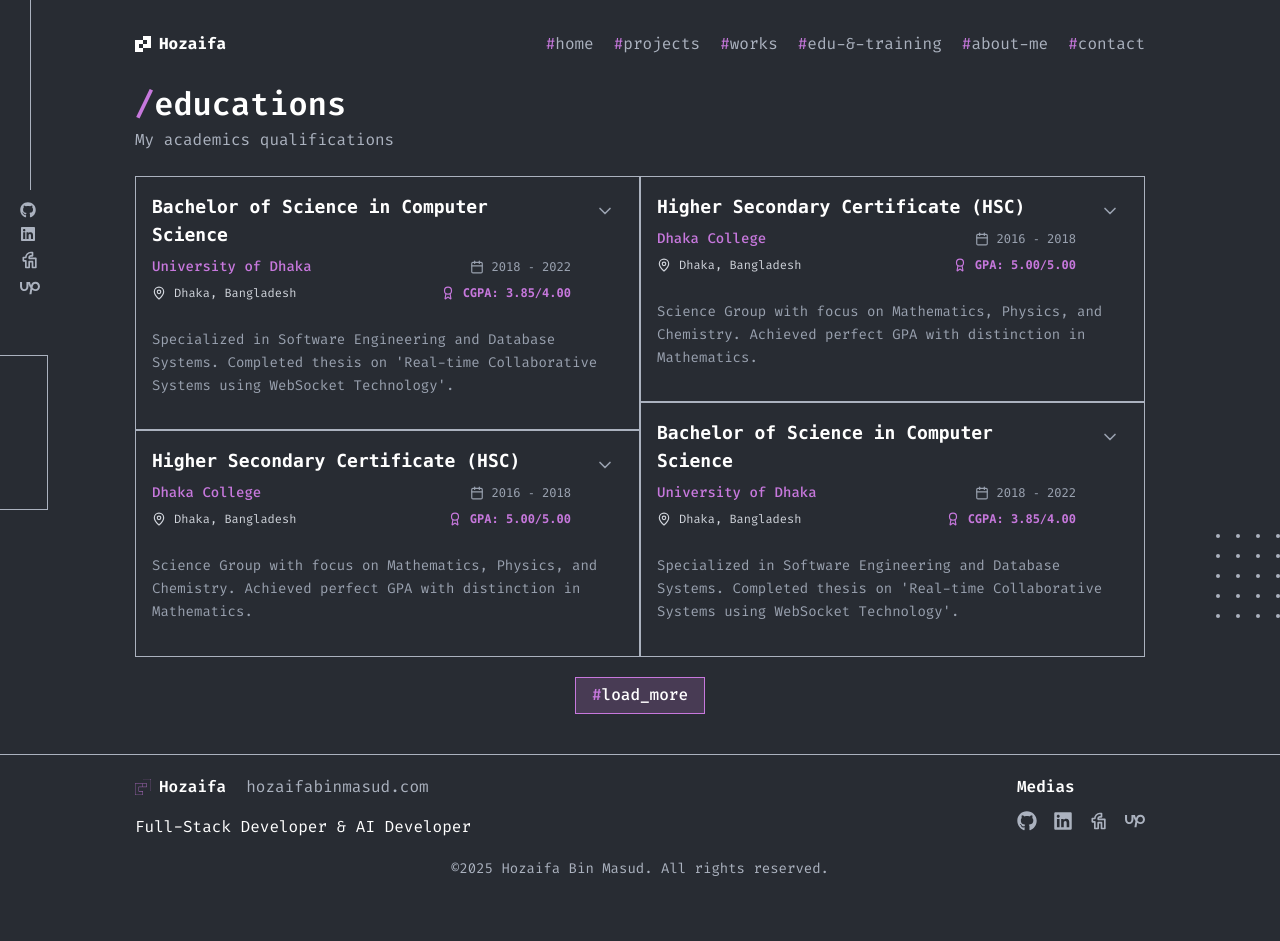
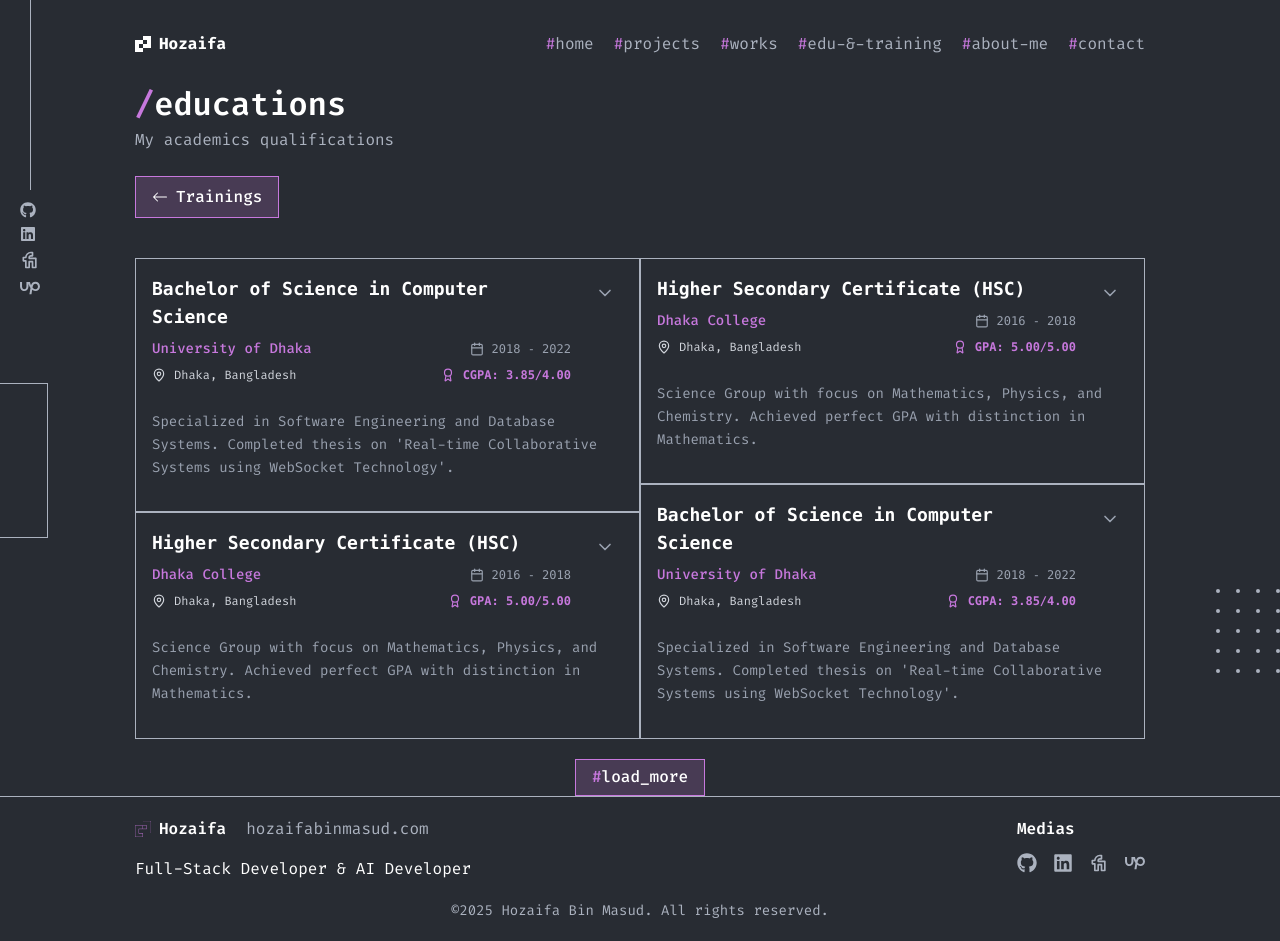
Before and after one commit to hozaifa4you/hozaifabinmasud, a Next.js app: page /educations in a window 1280 px wide. Before the commit the page ends 899 px from the top, so only its background shows below. Built offline with nearby package versions, Linux system fonts and the light colour scheme.

Commit message:
Make some fixed

```diff
--- a/src/app/(pages)/educations/page.tsx
+++ b/src/app/(pages)/educations/page.tsx
@@ -2,6 +2,7 @@
 
 import Link from 'next/link';
 import { useCallback, useState } from 'react';
+import { BsArrowLeft } from 'react-icons/bs';
 import Masonry, { ResponsiveMasonry } from 'react-responsive-masonry';
 
 import { Breadcrumb } from '@/components/breadcrumb';
@@ -28,9 +29,22 @@ const EduAndTrainingsPage = () => {
             subtitle="My academics qualifications"
          />
 
-         <section className="relative mb-10">
+         <section className="relative">
             <div className="container">
-               <ResponsiveMasonry columnsCountBreakPoints={{ 750: 1, 900: 2 }}>
+               <Link
+                  href="/trainings"
+                  className={buttonVariants({
+                     size: 'xl',
+                     variant: 'outlineSecondary',
+                  })}
+               >
+                  <BsArrowLeft /> Trainings
+               </Link>
+
+               <ResponsiveMasonry
+                  className="mt-10"
+                  columnsCountBreakPoints={{ 750: 1, 900: 2 }}
+               >
                   <Masonry>
                      {[...educationData, ...educationData].map((edu, index) => (
                         <EducationCard
--- a/src/app/(pages)/trainings/page.tsx
+++ b/src/app/(pages)/trainings/page.tsx
@@ -3,6 +3,7 @@
 import Link from 'next/link';
 import { useSearchParams } from 'next/navigation';
 import { useCallback, useState } from 'react';
+import { BsArrowLeft } from 'react-icons/bs';
 import Masonry, { ResponsiveMasonry } from 'react-responsive-masonry';
 
 import { Breadcrumb } from '@/components/breadcrumb';
@@ -34,7 +35,17 @@ const TrainingsPage = () => {
 
          <section className="mb-10 overflow-hidden">
             <div className="container">
-               <div className="mb-5 flex flex-wrap items-center gap-3">
+               <Link
+                  href="/educations"
+                  className={buttonVariants({
+                     size: 'xl',
+                     variant: 'outlineSecondary',
+                  })}
+               >
+                  <BsArrowLeft /> Educations
+               </Link>
+
+               <div className="my-5 flex flex-wrap items-center gap-3">
                   <Link
                      className={buttonVariants({
                         variant:
--- a/src/app/test/page.tsx
+++ /dev/null
@@ -1,32 +0,0 @@
-import { Badge } from '@/components/ui/badge';
-import { Button } from '@/components/ui/button';
-
-const Test = () => {
-   return (
-      <div>
-         <div>
-            Button:
-            <div className="flex items-center gap-4">
-               <Button variant="default">Default</Button>
-               <Button variant="link">Link</Button>
-               <Button variant="outline">Outline</Button>
-               <Button variant="secondary">Secondary</Button>
-               <Button variant="outlineSecondary">Outline Secondary</Button>
-            </div>
-         </div>
-
-         <div className="mt-5">
-            Badge:
-            <div className="flex items-center gap-4">
-               <Badge text="Accent" variant="accent" />
-               <Badge text="Active" variant="active" />
-               <Badge text="Default" variant="default" />
-               <Badge text="Done" variant="done" />
-               <Badge text="Gradient" variant="gradient" />
-            </div>
-         </div>
-      </div>
-   );
-};
-
-export default Test;
--- a/src/components/home/about-me-section.tsx
+++ b/src/components/home/about-me-section.tsx
@@ -58,7 +58,7 @@ const AboutMeSection = () => {
             </div>
          </div>
 
-         <SquareBox className="absolute top-1/3 left-0 rotate-180" />
+         <SquareBox className="absolute top-1/3 left-0 hidden rotate-180 lg:block" />
          <DotGridLarge className="absolute top-2/3 -right-10" />
       </section>
    );
--- a/src/components/home/contact-section.tsx
+++ b/src/components/home/contact-section.tsx
@@ -107,7 +107,7 @@ const ContactSection = () => {
             </div>
          </div>
 
-         <DotGridLarge className="absolute top-1/2 -left-5" />
+         <DotGridLarge className="absolute top-1/2 -left-5 hidden lg:block" />
       </section>
    );
 };
--- a/src/components/home/projects-section.tsx
+++ b/src/components/home/projects-section.tsx
@@ -22,8 +22,8 @@ const ProjectsSection = () => {
             </div>
          </div>
 
-         <SquareBox className="absolute top-1/2 right-0" />
-         <DotGridLarge className="absolute top-1/3 -left-12" />
+         <SquareBox className="absolute top-1/2 right-0 hidden lg:block" />
+         <DotGridLarge className="absolute top-1/3 -left-12 hidden lg:block" />
       </section>
    );
 };
--- a/src/components/home/works-section.tsx
+++ b/src/components/home/works-section.tsx
@@ -42,7 +42,7 @@ const WorksSection = () => {
             </div>
          </div>
 
-         <DotGridLarge className="absolute top-1/2 left-10 rotate-90" />
+         <DotGridLarge className="absolute top-1/2 left-10 hidden rotate-90 xl:block" />
       </section>
    );
 };
```
Also changed, not shown: 1 other file (tests, documents, lock files or other folders).
